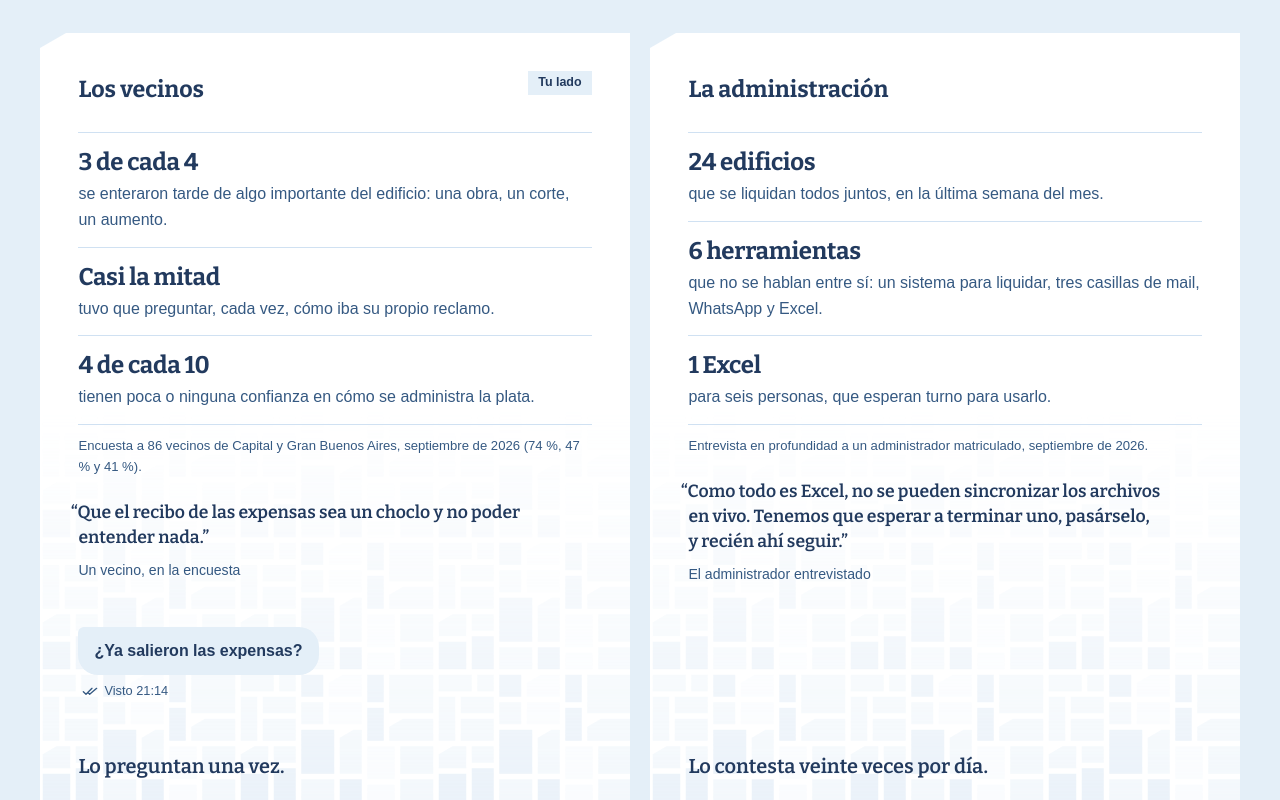
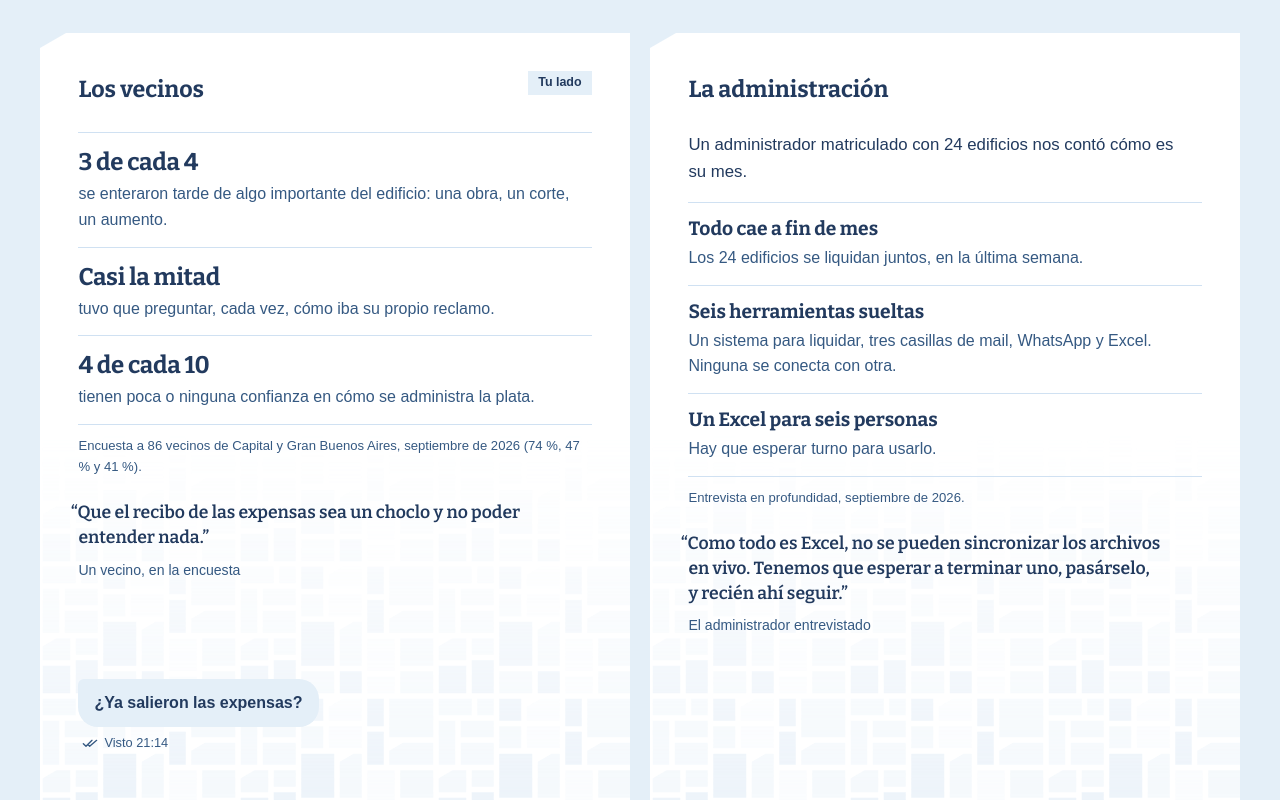
Before and after one commit to Gaston3000/habitando-landing, a Next.js app: page / in a window 1280 px wide. Shown: the part 1020-1820 px from the top of the page. Built offline with nearby package versions, Linux system fonts and the light colour scheme; a web font is replaced by a local one.

Commit message:
Tarjeta de la administración: el caso del entrevistado en vez de cifras

```diff
--- a/src/componentes/Problema.js
+++ b/src/componentes/Problema.js
@@ -9,6 +9,8 @@ import { unirPalabrasCortas } from "@/lib/texto";
 // Cada lado con lo que encontramos en la investigación: la encuesta a vecinos y la entrevista al administrador.
 // Los porcentajes de la encuesta van como "3 de cada 4", que se entiende más rápido; el redondeo nunca infla el dato
 // (74 % → 3 de cada 4, 47 % → casi la mitad, 41 % → 4 de cada 10) y los valores exactos quedan en la fuente.
+// La entrevista es un solo caso, así que no va con cifras (se leerían como datos de todas las administraciones):
+// se presenta al administrador y se cuenta su mes, para que quien lea reconozca el suyo.
 const LADOS = {
   vecinos: {
     titulo: "Los vecinos",
@@ -25,12 +27,16 @@ const LADOS = {
   },
   administraciones: {
     titulo: "La administración",
+    presentacion: "Un administrador matriculado con 24 edificios nos contó cómo es su mes.",
     datos: [
-      { cifra: "24 edificios", texto: "que se liquidan todos juntos, en la última semana del mes." },
-      { cifra: "6 herramientas", texto: "que no se hablan entre sí: un sistema para liquidar, tres casillas de mail, WhatsApp y Excel." },
-      { cifra: "1 Excel", texto: "para seis personas, que esperan turno para usarlo." },
+      { titulo: "Todo cae a fin de mes", texto: "Los 24 edificios se liquidan juntos, en la última semana." },
+      {
+        titulo: "Seis herramientas sueltas",
+        texto: "Un sistema para liquidar, tres casillas de mail, WhatsApp y Excel. Ninguna se conecta con otra.",
+      },
+      { titulo: "Un Excel para seis personas", texto: "Hay que esperar turno para usarlo." },
     ],
-    fuente: "Entrevista en profundidad a un administrador matriculado, septiembre de 2026.",
+    fuente: "Entrevista en profundidad, septiembre de 2026.",
     cita: "Como todo es Excel, no se pueden sincronizar los archivos en vivo. Tenemos que esperar a terminar uno, pasárselo, y recién ahí seguir.",
     autorCita: "El administrador entrevistado",
     conteo: "Lo contesta veinte veces por día.",
@@ -59,12 +65,18 @@ function Lado({ id, lado, esOtroLado, oculta, alVerElOtroLado }) {
       </span>
       <h3 className="font-titulo text-[1.45rem] font-bold">{lado.titulo}</h3>
 
-      {/* Cada lado lleva la fuente de sus datos justo debajo */}
+      {/* Cada lado lleva la fuente de sus datos justo debajo. Los datos de la encuesta van con su cifra grande;
+          los del caso, con un título más chico que dice la situación. */}
       <div>
+        {lado.presentacion && <p className="mb-4 text-[1.05rem]">{unirPalabrasCortas(lado.presentacion)}</p>}
         <ul className="border-t border-borde-suave">
           {lado.datos.map((dato) => (
-            <li key={dato.cifra} className="border-b border-borde-suave py-3.5">
-              <p className="font-titulo text-[1.5rem] leading-tight font-bold tracking-[-0.01em]">{dato.cifra}</p>
+            <li key={dato.cifra ?? dato.titulo} className="border-b border-borde-suave py-3.5">
+              {dato.cifra ? (
+                <p className="font-titulo text-[1.5rem] leading-tight font-bold tracking-[-0.01em]">{dato.cifra}</p>
+              ) : (
+                <p className="font-titulo text-[1.2rem] leading-tight font-bold">{unirPalabrasCortas(dato.titulo)}</p>
+              )}
               <p className="mt-1 text-texto-secundario">{unirPalabrasCortas(dato.texto)}</p>
             </li>
           ))}
```
